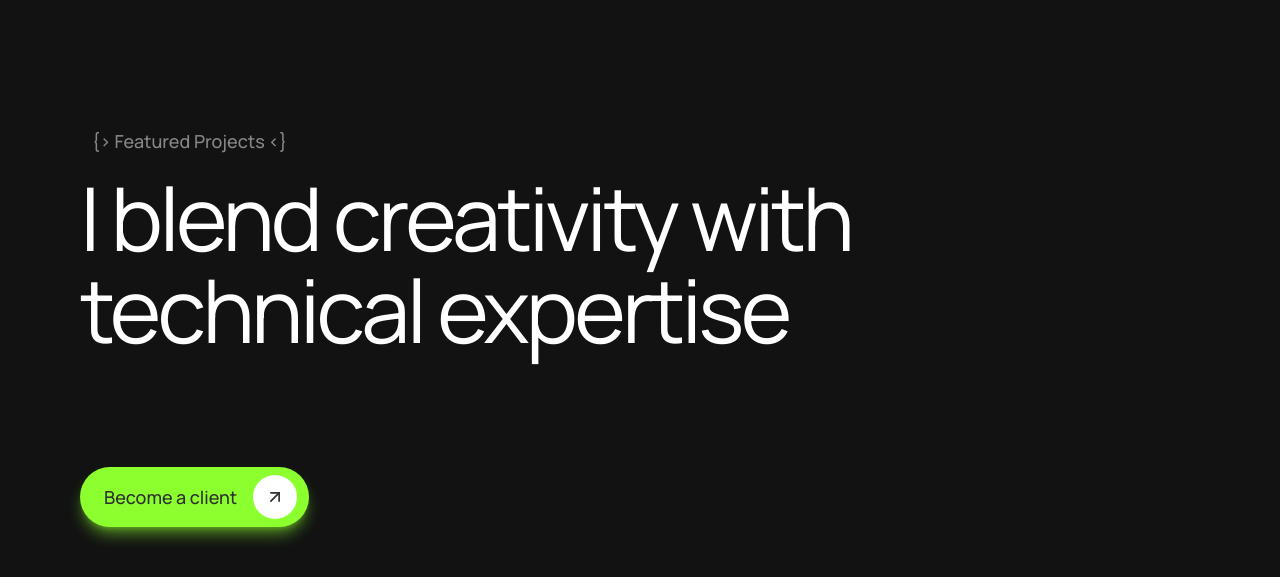
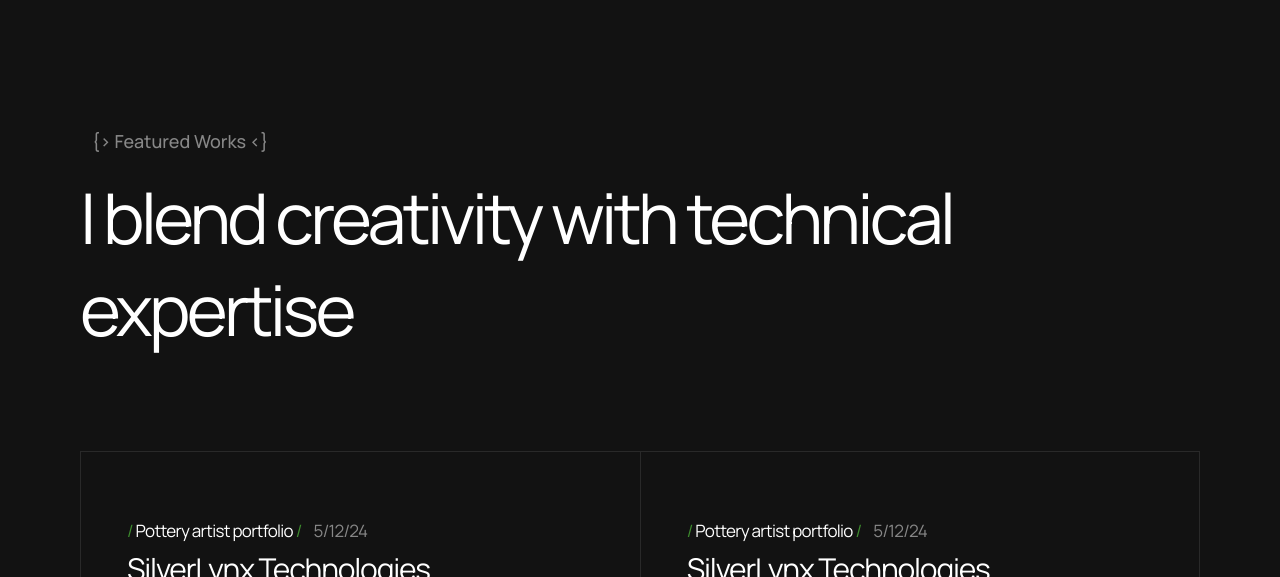
Before and after one commit to notRadioOpaque/heyismail.xyz, a SvelteKit app: page / in a window 1280 px wide. Shown: the part 1100-1677 px from the top of the page. Built offline with nearby package versions, Linux system fonts and the light colour scheme.

Commit message:
:rocket: Updated Featured.svelte to change the page title to "Featured Works" and removed the unused button element for a cleaner layout. Adjusted text size for better readability on larger screens.

```diff
--- a/src/routes/Featured.svelte
+++ b/src/routes/Featured.svelte
@@ -1,22 +1,20 @@
 <script lang="ts">
 	import { Dot, ProjectCard } from '$lib/components';
-	import SpecialBtn from '$lib/components/SpecialBtn.svelte';
 	import { gsap } from 'gsap';
 	import { ScrollTrigger } from 'gsap/ScrollTrigger';
 	import { onMount } from 'svelte';
 	import { goto } from '$app/navigation';
 
-	const pageTitle = '{> Featured Projects <}';
+	const pageTitle = '{> Featured Works <}';
 
 	let section: any;
 	let title: HTMLDivElement;
 	let description: HTMLDivElement;
-	let button: HTMLHeadingElement;
 
 	onMount(() => {
 		gsap.registerPlugin(ScrollTrigger);
 
-		if (!section || !title || !description || !button) return;
+		if (!section || !title || !description) return;
 
 		const tl = gsap.timeline({
 			scrollTrigger: {
@@ -26,7 +24,7 @@
 			}
 		});
 
-		tl.from([title, description, button], {
+		tl.from([title, description], {
 			y: 50,
 			opacity: 0,
 			duration: 0.5,
@@ -53,15 +51,11 @@
 
 		<p
 			bind:this={description}
-			class="w-full text-[36px] leading-[45px] tracking-[-0.7px] text-white xl:w-[90%] xl:text-[88px]
+			class="w-full text-[36px] leading-[45px] tracking-[-0.7px] text-white xl:w-[90%] xl:text-[70px]
 			xl:leading-[92px] xl:tracking-[-3.7px]"
 		>
 			I blend creativity with technical expertise
 		</p>
-
-		<div bind:this={button} class="mt-10 xl:mt-24">
-			<SpecialBtn label="Become a client" action={() => {}} />
-		</div>
 	</div>
 
 	<div
```
